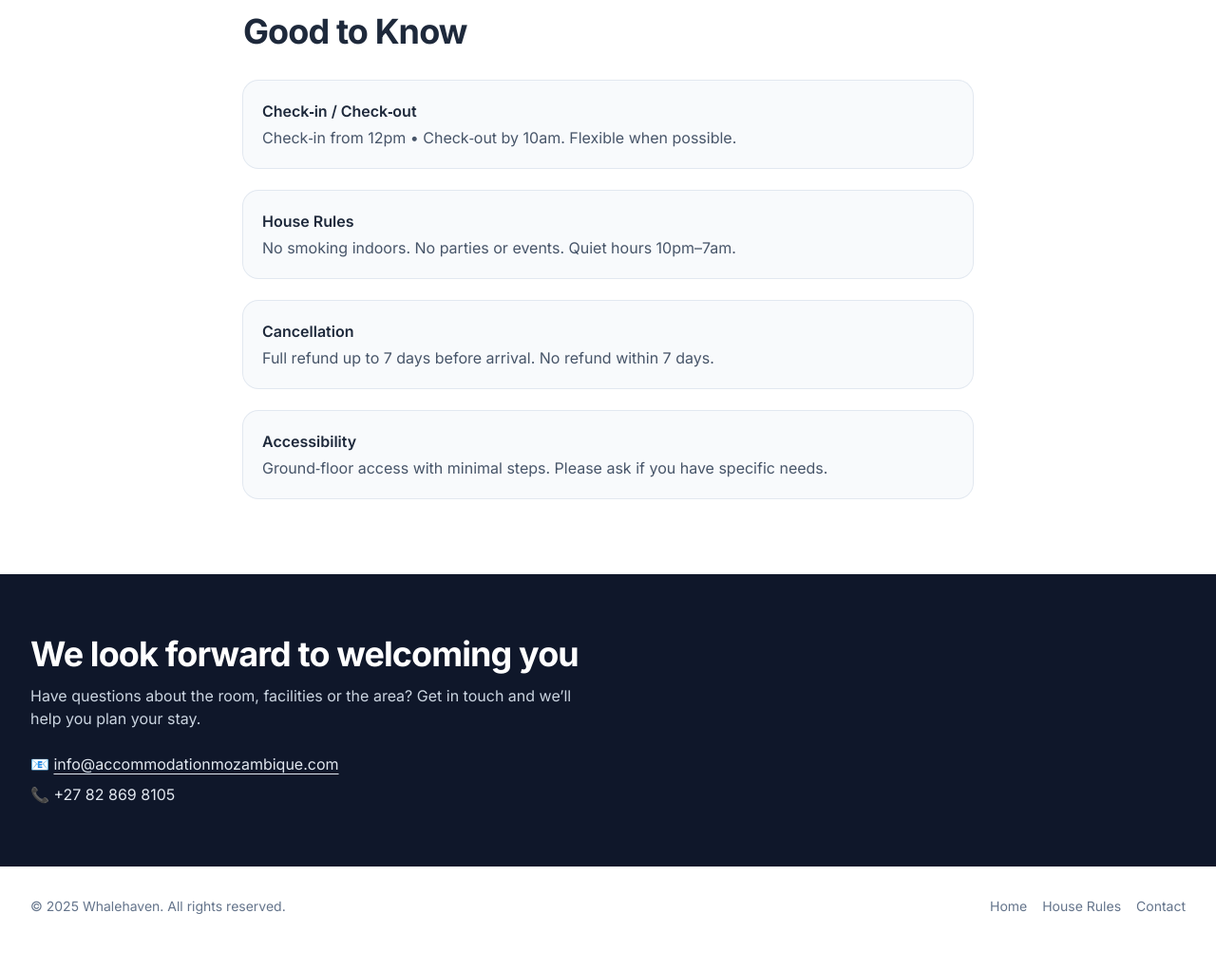
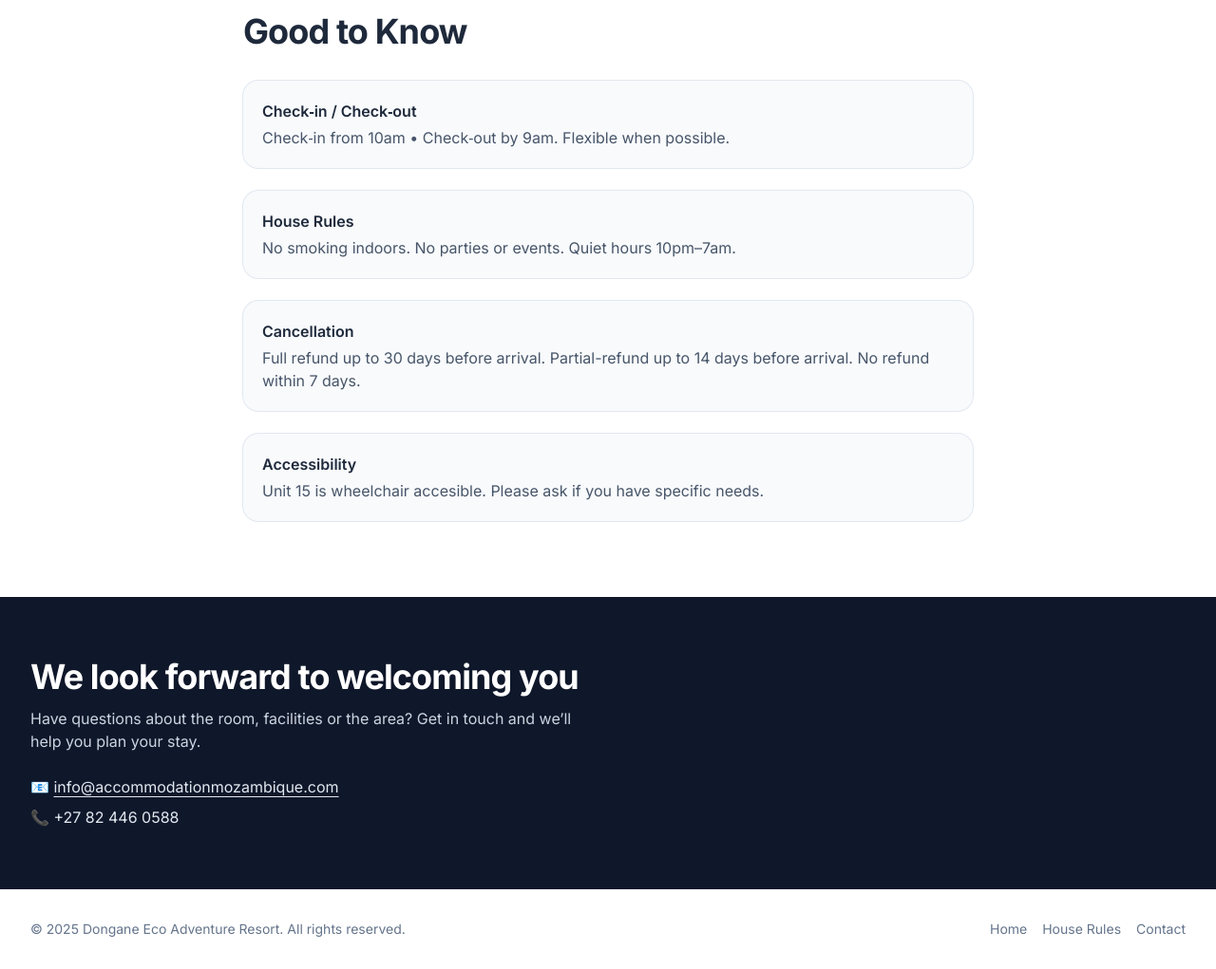
Before and after one commit to Adampottie2hotmail/accommodationmozambique, a plain HTML site: page index.html in a window 1280 px wide. Shown: the part 3460-4481 px from the top of the page at 95% size. Before the commit the page ends 4457 px from the top, so only its background shows below. Drawn offline with nearby package versions, Linux system fonts and the light colour scheme.

Commit message:
Update index.html

```diff
--- a/index.html
+++ b/index.html
@@ -294,7 +294,7 @@
       <dl class="mt-8 space-y-6">
         <div class="rounded-2xl bg-slate-50 p-5 ring-1 ring-slate-200">
           <dt class="font-semibold">Check‑in / Check‑out</dt>
-          <dd class="mt-1 text-slate-600">Check‑in from 12pm • Check‑out by 10am. Flexible when possible.</dd>
+          <dd class="mt-1 text-slate-600">Check‑in from 10am • Check‑out by 9am. Flexible when possible.</dd>
         </div>
         <div class="rounded-2xl bg-slate-50 p-5 ring-1 ring-slate-200">
           <dt class="font-semibold">House Rules</dt>
@@ -302,11 +302,11 @@
         </div>
         <div class="rounded-2xl bg-slate-50 p-5 ring-1 ring-slate-200">
           <dt class="font-semibold">Cancellation</dt>
-          <dd class="mt-1 text-slate-600">Full refund up to 7 days before arrival. No refund within 7 days.</dd>
+          <dd class="mt-1 text-slate-600">Full refund up to 30 days before arrival. Partial-refund up to 14 days before arrival. No refund within 7 days.</dd>
         </div>
         <div class="rounded-2xl bg-slate-50 p-5 ring-1 ring-slate-200">
           <dt class="font-semibold">Accessibility</dt>
-          <dd class="mt-1 text-slate-600">Ground‑floor access with minimal steps. Please ask if you have specific needs.</dd>
+          <dd class="mt-1 text-slate-600">Unit 15 is wheelchair accesible. Please ask if you have specific needs.</dd>
         </div>
       </dl>
     </div>
@@ -321,7 +321,7 @@
           <p class="mt-3 text-slate-300">Have questions about the room, facilities or the area? Get in touch and we’ll help you plan your stay.</p>
           <div class="mt-6 space-y-2 text-slate-200">
             <p>📧 <a href="mailto:info@accommodationmozambique.com" class="underline underline-offset-4">info@accommodationmozambique.com</a></p>
-            <p>📞 <a href="tel:+27828698105class="underline underline-offset-4">+27 82 869 8105</a></p>
+            <p>📞 <a href="tel:+27824460588class="underline underline-offset-4">+27 82 446 0588</a></p>
           </div>
         </div>
         <!--<form class="rounded-3xl bg-white/5 p-6 ring-1 ring-white/10" onsubmit="submitContact(event)">
@@ -346,7 +346,7 @@
   <footer class="bg-white">
     <div class="mx-auto max-w-7xl px-4 py-8 text-sm text-slate-500 sm:px-6 lg:px-8">
       <div class="flex flex-col items-center justify-between gap-4 sm:flex-row">
-        <p>© <span id="year"></span> Whalehaven. All rights reserved.</p>
+        <p>© <span id="year"></span> Dongane Eco Adventure Resort. All rights reserved.</p>
         <div class="flex items-center gap-4">
           <a href="#home" class="hover:text-slate-700">Home</a>
           <a href="#faq" class="hover:text-slate-700">House Rules</a>
@@ -388,8 +388,8 @@ ${name}`);
       const email = document.getElementById('cemail').value;
       const message = document.getElementById('cmessage').value;
 
-      const subject = encodeURIComponent("Whalehaven General Enquiry");
-      const body = encodeURIComponent(`Dear Whalehaven Team,
+      const subject = encodeURIComponent("Dongane General Enquiry");
+      const body = encodeURIComponent(`Dear Dongane Team,
 
 You have received a new enquiry.
 
```
